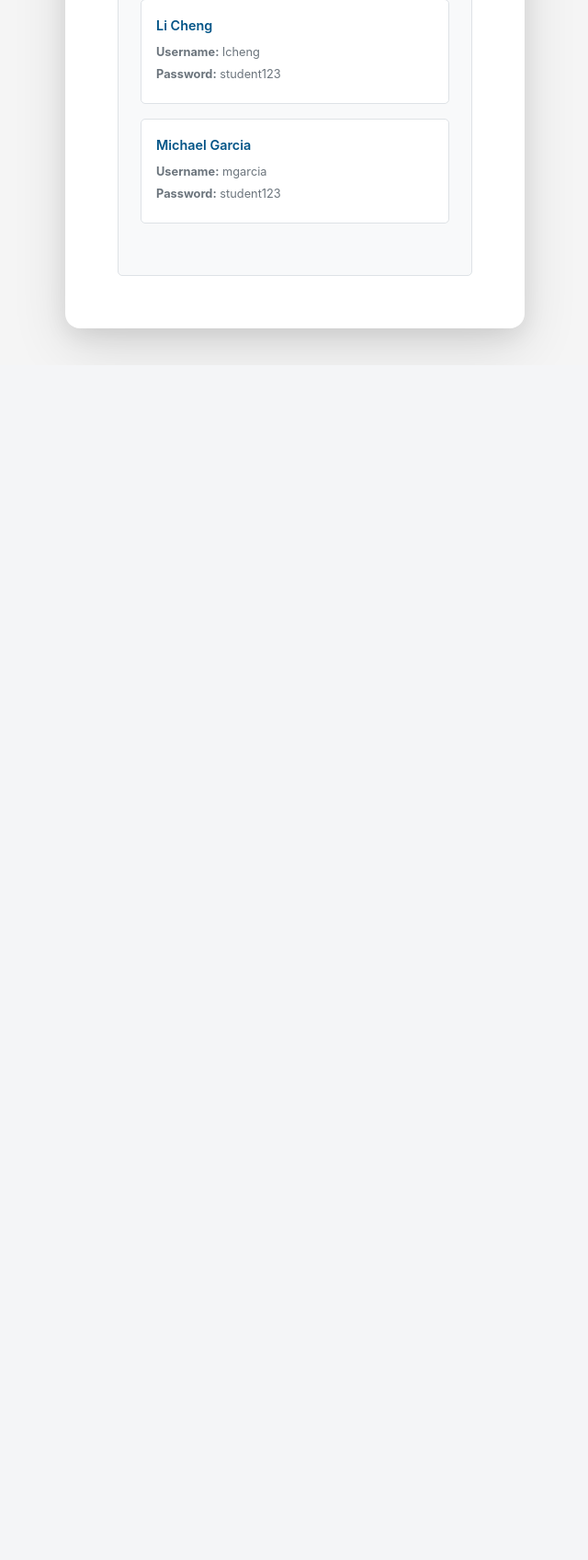
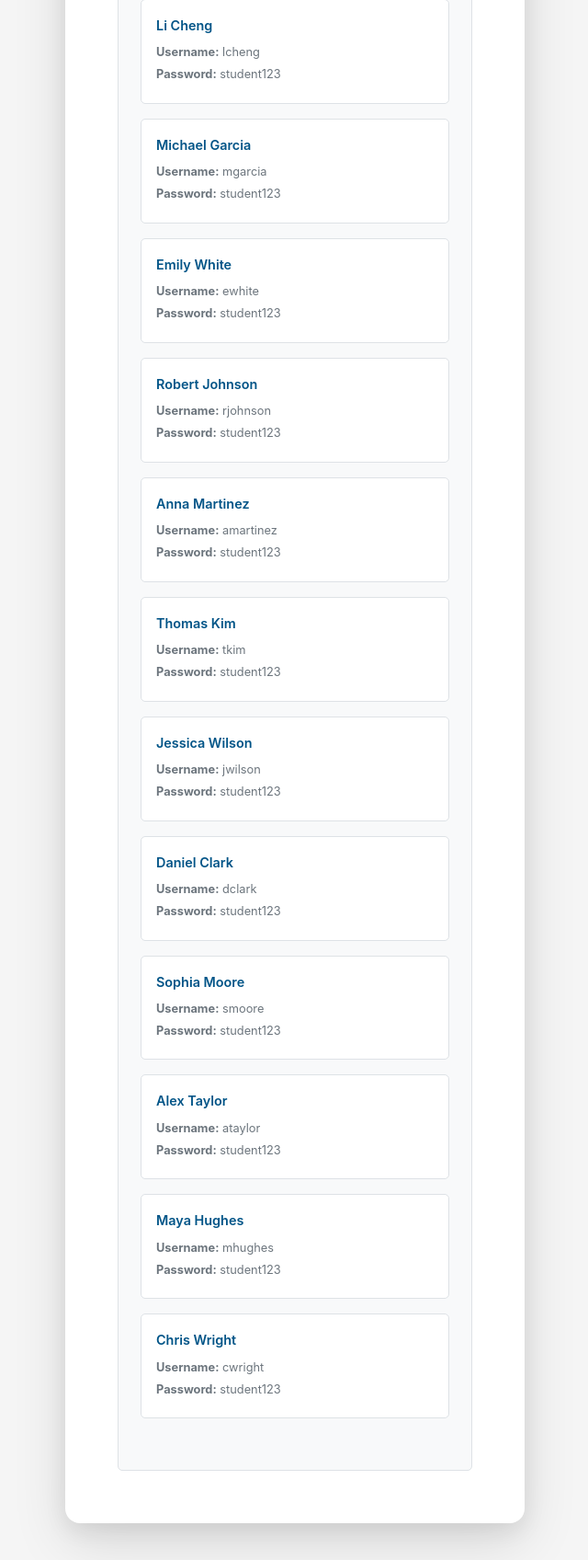
Before and after one commit to andrewfeng2/cse108lab8-project, a Flask app: page /login in a window 1280 px wide. Shown: the part 2434-4130 px from the top of the page at 92% size, without its empty margins (319-959 px from the left). Before the commit the page ends 2822 px from the top, so only its background shows below. Run offline with Flask 3, Linux system fonts and the light colour scheme.

Commit message:
added all the demo accounts to front page

```diff
--- a/templates/login.html
+++ b/templates/login.html
@@ -114,6 +114,56 @@
                         <p><strong>Username:</strong> mgarcia</p>
                         <p><strong>Password:</strong> student123</p>
                     </div>
+                    <div class="demo-account">
+                        <h4>Emily White</h4>
+                        <p><strong>Username:</strong> ewhite</p>
+                        <p><strong>Password:</strong> student123</p>
+                    </div>
+                    <div class="demo-account">
+                        <h4>Robert Johnson</h4>
+                        <p><strong>Username:</strong> rjohnson</p>
+                        <p><strong>Password:</strong> student123</p>
+                    </div>
+                    <div class="demo-account">
+                        <h4>Anna Martinez</h4>
+                        <p><strong>Username:</strong> amartinez</p>
+                        <p><strong>Password:</strong> student123</p>
+                    </div>
+                    <div class="demo-account">
+                        <h4>Thomas Kim</h4>
+                        <p><strong>Username:</strong> tkim</p>
+                        <p><strong>Password:</strong> student123</p>
+                    </div>
+                    <div class="demo-account">
+                        <h4>Jessica Wilson</h4>
+                        <p><strong>Username:</strong> jwilson</p>
+                        <p><strong>Password:</strong> student123</p>
+                    </div>
+                    <div class="demo-account">
+                        <h4>Daniel Clark</h4>
+                        <p><strong>Username:</strong> dclark</p>
+                        <p><strong>Password:</strong> student123</p>
+                    </div>
+                    <div class="demo-account">
+                        <h4>Sophia Moore</h4>
+                        <p><strong>Username:</strong> smoore</p>
+                        <p><strong>Password:</strong> student123</p>
+                    </div>
+                    <div class="demo-account">
+                        <h4>Alex Taylor</h4>
+                        <p><strong>Username:</strong> ataylor</p>
+                        <p><strong>Password:</strong> student123</p>
+                    </div>
+                    <div class="demo-account">
+                        <h4>Maya Hughes</h4>
+                        <p><strong>Username:</strong> mhughes</p>
+                        <p><strong>Password:</strong> student123</p>
+                    </div>
+                    <div class="demo-account">
+                        <h4>Chris Wright</h4>
+                        <p><strong>Username:</strong> cwright</p>
+                        <p><strong>Password:</strong> student123</p>
+                    </div>
                 </div>
             </div>
         </div>
```
Also changed, not shown: instance/enrollment.db.
